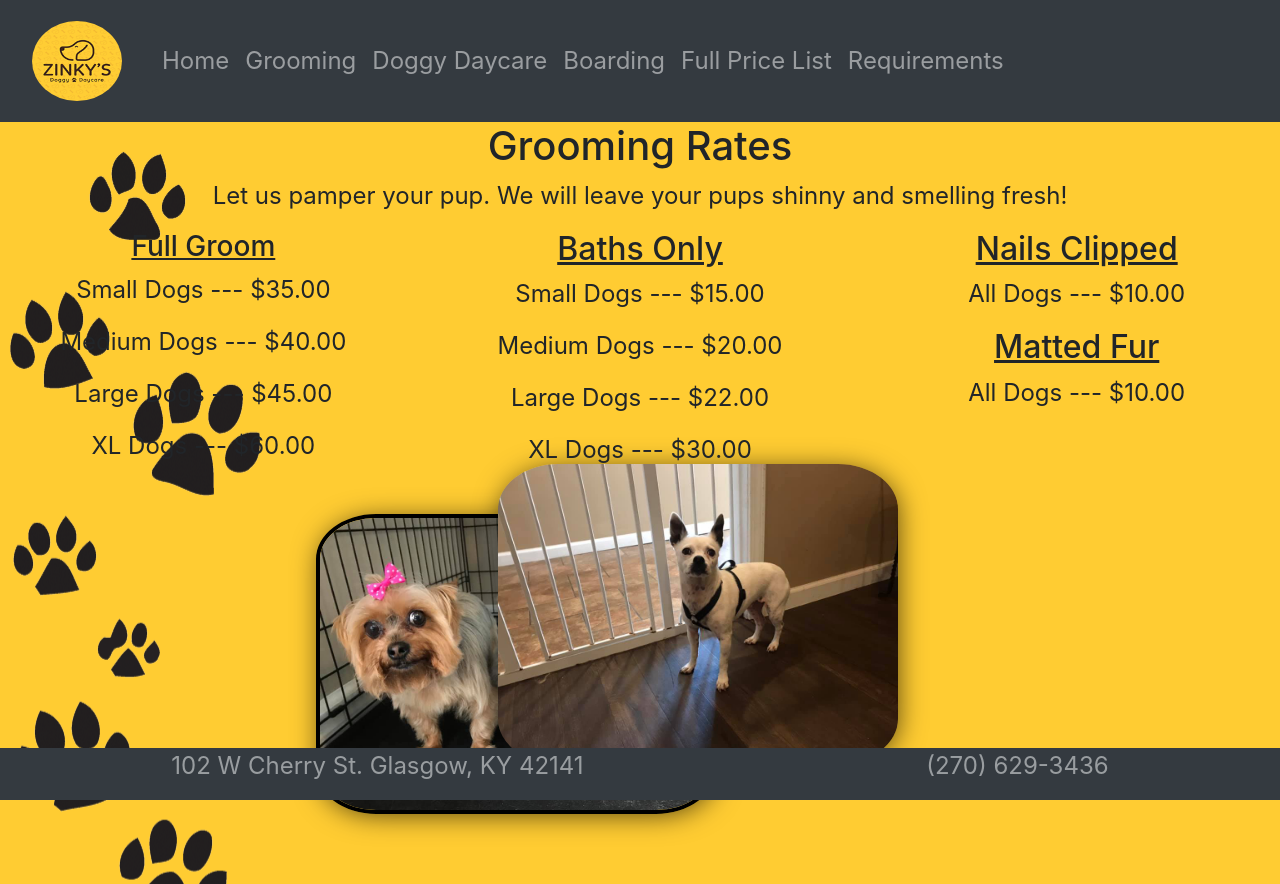
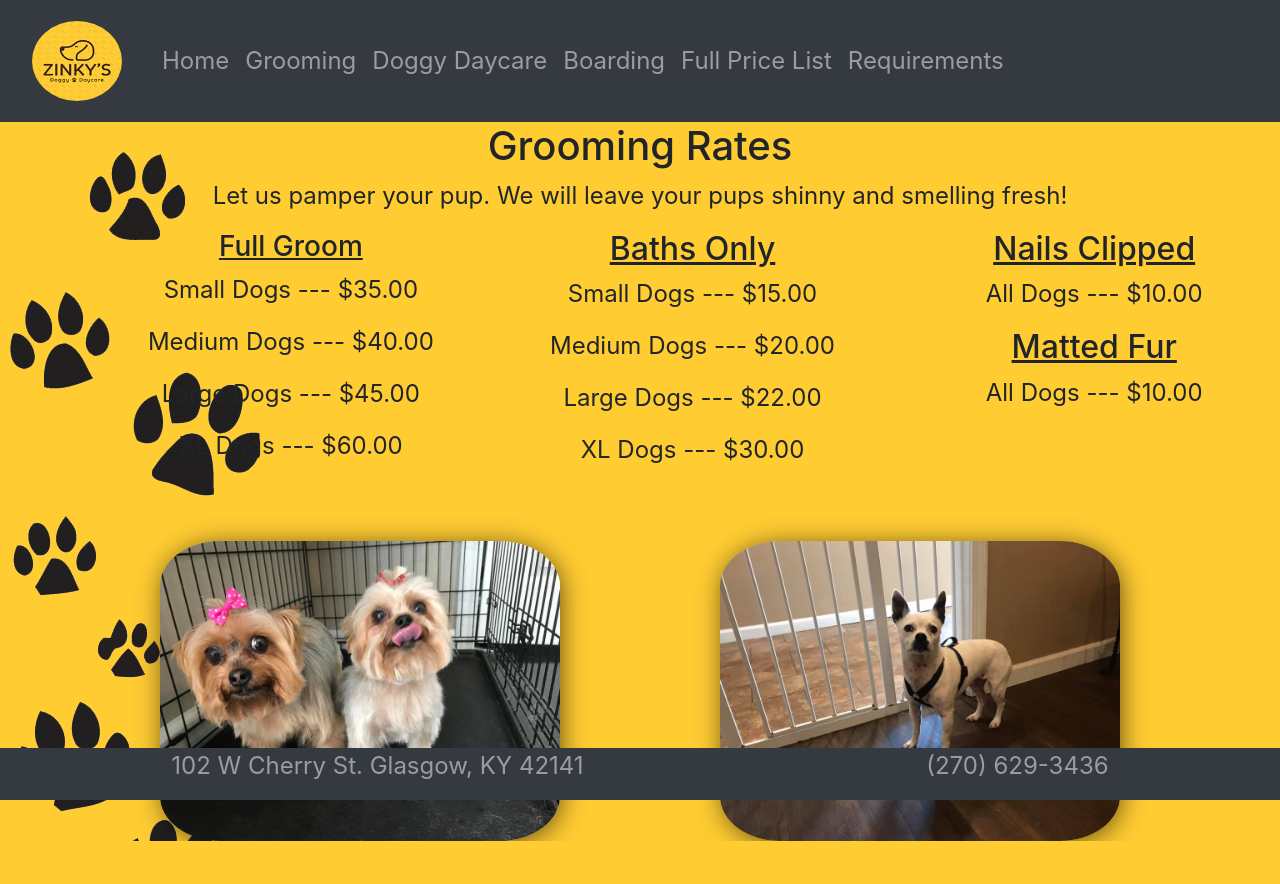
Before and after one commit to alexandershearer/Zinkys-App, a React (Create React App) app: page /grooming in a window 1280 px wide. After the commit the page ends 841 px from the top, so only its background shows below. Built offline with nearby package versions, Linux system fonts and the light colour scheme.

Commit message:
Before Carousel

```diff
--- a/src/App.js
+++ b/src/App.js
@@ -35,11 +35,11 @@
         <Navbar.Toggle aria-controls="responsive-navbar-nav" />
         <Navbar.Collapse id="responsive-navbar-nav">
           <Nav className="navBar">
-            <Nav.Link as={Link} to='/home'>Home</Nav.Link>
+            <Nav.Link as={Link} to='/Home'>Home</Nav.Link>
             <Nav.Link as={Link} to='/grooming'>Grooming</Nav.Link>
             <Nav.Link as={Link} to='/doggydaycare'>Doggy Daycare</Nav.Link>
             <Nav.Link as={Link} to='/boarding'>Boarding</Nav.Link>
-            <Nav.Link as={Link} to='pricelist'>Full Price List</Nav.Link>
+            <Nav.Link as={Link} to='Pricelist'>Full Price List</Nav.Link>
             <Nav.Link as={Link} to='/requirements'>Requirements</Nav.Link>
           </Nav>
         </Navbar.Collapse>
@@ -47,7 +47,7 @@
 
       <div>
           <Switch>
-            <Route exact path='/home' component={Home} />
+            <Route exact path='/Home' component={Home} />
             <Route path='/grooming' component={Grooming} />
             <Route path='/doggydaycare' component={doggyDaycare} />
             <Route path='/boarding' component={Boarding} />
--- a/src/Grooming.css
+++ b/src/Grooming.css
@@ -1,5 +1,14 @@
 #fullGroom{
     text-decoration: underline;
+
+}
+
+#col1 {
+    padding-left: 90pt;
+}
+
+#col2 {
+    margin-bottom: 20pt;
 }
 
 #bathOnly{
--- a/src/Grooming.js
+++ b/src/Grooming.js
@@ -19,7 +19,7 @@
                 </p>
 
                 <Row>
-                    <Col>
+                    <Col id='col1'>
 
                         <h3 id='fullGroom'>Full Groom</h3>
                         <p>Small Dogs --- $35.00</p>
@@ -29,14 +29,14 @@
 
                     </Col>
 
-                    <Col>
+                    <Col id='col2'>
                         <h2 id='bathOnly'>Baths Only</h2>
                         <p>Small Dogs --- $15.00</p>
                         <p>Medium Dogs --- $20.00</p>
                         <p>Large Dogs --- $22.00</p>
                         <p>XL Dogs --- $30.00</p>
                     </Col>
-                    <Col>
+                    <Col id='col3'>
                         <h2 id='nailsClipped'>Nails Clipped</h2>
                         <p>All Dogs --- $10.00</p>
                         <h2 id='nailsClipped'>Matted Fur</h2>
--- a/src/Home.js
+++ b/src/Home.js
@@ -1,5 +1,5 @@
 import React, { Component } from 'react';
-import CSS from './Home.css';
+import CSS from './home.css';
 
 
 class Home extends Component {
--- a/src/Requirements.css
+++ b/src/Requirements.css
@@ -1,15 +1,21 @@
-#pic {
+#img {
     float: center;
     border: 4px black solid;
+    height: 350px;
+    width: 290px;
 
 
 }
 
-#pic2 {
+#img2 {
     margin-bottom: 90pt;
     margin-left: -400pt;
     margin-right: 50pt;
     margin-top: -15pt;
+    height: 280px;
+    width: 260px;
+    float: right;
+
 
 }
 
--- a/src/Requirements.js
+++ b/src/Requirements.js
@@ -8,7 +8,7 @@
     render() {
         return (
             <div>
-                 <h1 className='titleReq'> Requirements <img src={Logo} height="280" width="260" align="left" id="pic2"></img>
+                 <h1 className='titleReq'> Requirements <img src={Logo}  id="img2"></img>
                  </h1>
 
                 <h3 className='vaccTitle'>Vaccinations</h3>
@@ -22,7 +22,7 @@
                 <h3 className='tempTest'>Temperament Test</h3>
                 <p className='par'>  Every pup is required to go through a temperament test before joining our other visitors. This ensures the safety of every pup in our facility. Our trained staff will do a test to measures your dog's reaction or behavior to various elements presented to them. After they are cleared, they get to join the party! Don't worry, if your pup doesn't pass, there is still a place for them at Zinky's. We have seperate rooms for our special pups who don't feel like playing with the other pups. They will still get plenty of attention from our staff!
                  </p>
-                 <img src={Zinkys21} height="240" width="230" id="pic"></img>
+                 <img src={Zinkys21} id="img"></img>
 
 
                  <br></br>
```
